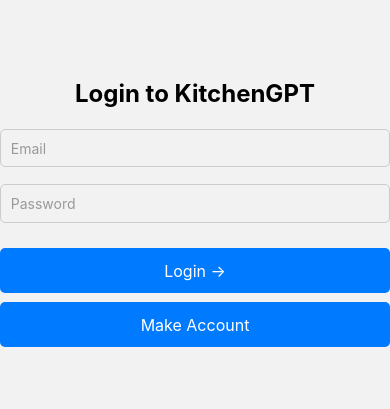
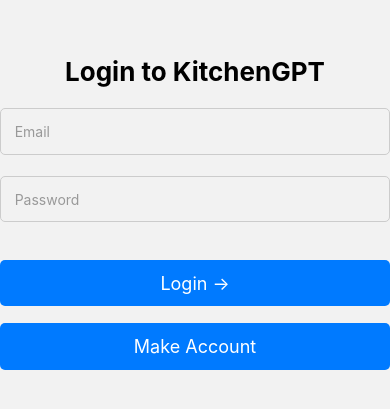
Before and after one commit to ryanzx-zone/Byte-Bites, a React Native app: screen /Login in a window 390 px wide. Shown: the part 209-618 px from the top of the page. Built offline with nearby package versions, Linux system fonts and the light colour scheme; no server answers.

Commit message:
Add files via upload

```diff
--- a/app/screens/PLoginScreen.js
+++ b/app/screens/PLoginScreen.js
@@ -79,29 +79,29 @@
     padding: width * 0.05,
   },
   heading: {
-    fontSize: 24,
+    fontSize: 26,
     marginBottom: height * 0.025,
     fontWeight: 'bold',
   },
   input: {
     borderWidth: 1,
     borderColor: '#ccc',
-    padding: width * 0.025,
+    padding: width * 0.035,
     width: '100%',
-    marginBottom: height * 0.02,
+    marginBottom: height * 0.025,
     borderRadius: 5,
     color: '#000',
   },
   button: {
     padding: height * 0.015,
     borderRadius: 5,
-    marginTop: height * 0.01,
+    marginTop: height * 0.02,
     width: '100%',
     alignItems: 'center',
     backgroundColor: '#007AFF',
   },
   buttonText: {
-    fontSize: 16,
+    fontSize: 18,
     color: '#fff',
   },
 });
```
